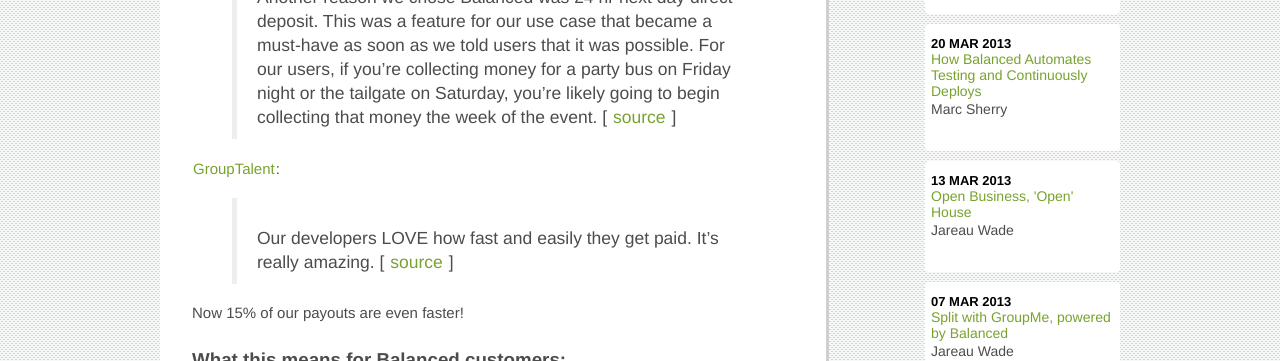
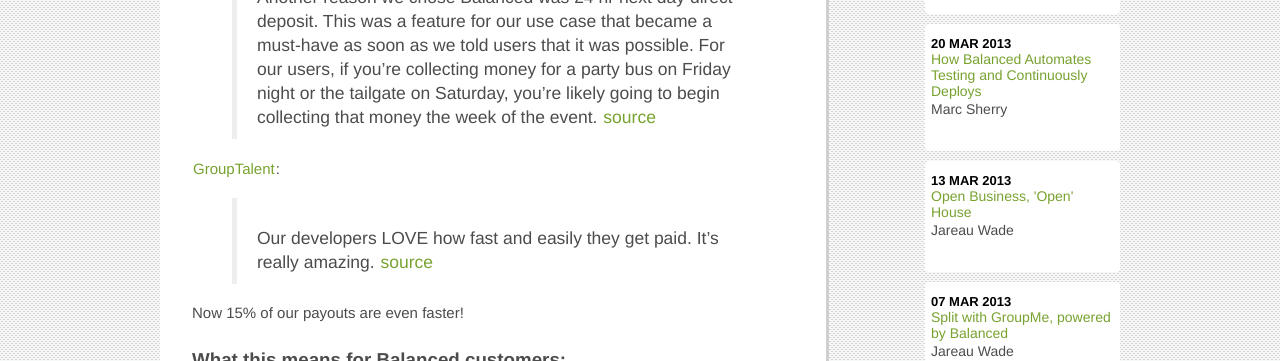
Before and after one commit to balanced/balanced.github.com, a Jekyll site: the page built from _posts/2013-02-25-introducing-balanced-same-day-payouts-wells-fargo.md, in a window 1280 px wide. Shown: the part 996-1357 px from the top of the page. Built offline with Jekyll 4.4.1, drawn with Linux system fonts in a browser that asks for light colours; nearby versions of some CDN libraries; library files that are not in the unit come from our copies; Markdown is read by kramdown in place of the engine named in the settings; comment, search, counter and statistics services are not loaded; some of the changed text lies outside the part shown.

Commit message:
fix mardown syntax

```diff
--- a/_posts/2013-02-25-introducing-balanced-same-day-payouts-wells-fargo.md
+++ b/_posts/2013-02-25-introducing-balanced-same-day-payouts-wells-fargo.md
@@ -19,10 +19,10 @@
 Balanced customers have already praised the speed of our ACH payouts:
 
 James Beshara, CEO [Crowdtilt](https://www.crowdtilt.com/):
->Another reason we chose Balanced was 24 hr next day direct deposit. This was a feature for our use case that became a must-have as soon as we told users that it was possible. For our users, if you're collecting money for a party bus on Friday night or the tailgate on Saturday, you're likely going to begin collecting that money the week of the event. [ [source](http://www.quora.com/Balanced/Why-do-you-use-Balanced-for-payments/answer/James-Beshara) ]
+> Another reason we chose Balanced was 24 hr next day direct deposit. This was a feature for our use case that became a must-have as soon as we told users that it was possible. For our users, if you're collecting money for a party bus on Friday night or the tailgate on Saturday, you're likely going to begin collecting that money the week of the event.  [source](http://www.quora.com/Balanced/Why-do-you-use-Balanced-for-payments/answer/James-Beshara)
 
 [GroupTalent](https://grouptalent.com/main/employers/):
->Our developers LOVE how fast and easily they get paid. It's really amazing. [ [source](https://twitter.com/grouptalent/status/301763495106596865) ]
+> Our developers LOVE how fast and easily they get paid. It's really amazing.  [source](https://twitter.com/grouptalent/status/301763495106596865)
 
 Now 15% of our payouts are even faster!
 
```
